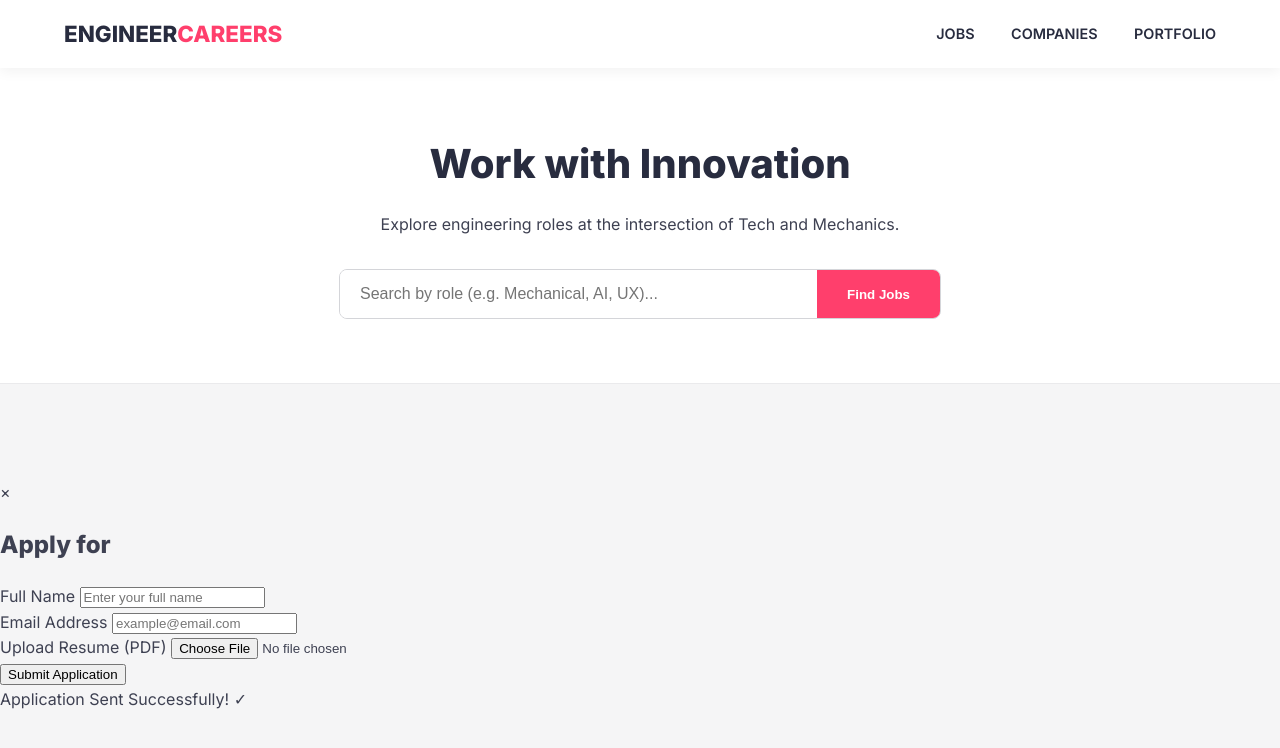
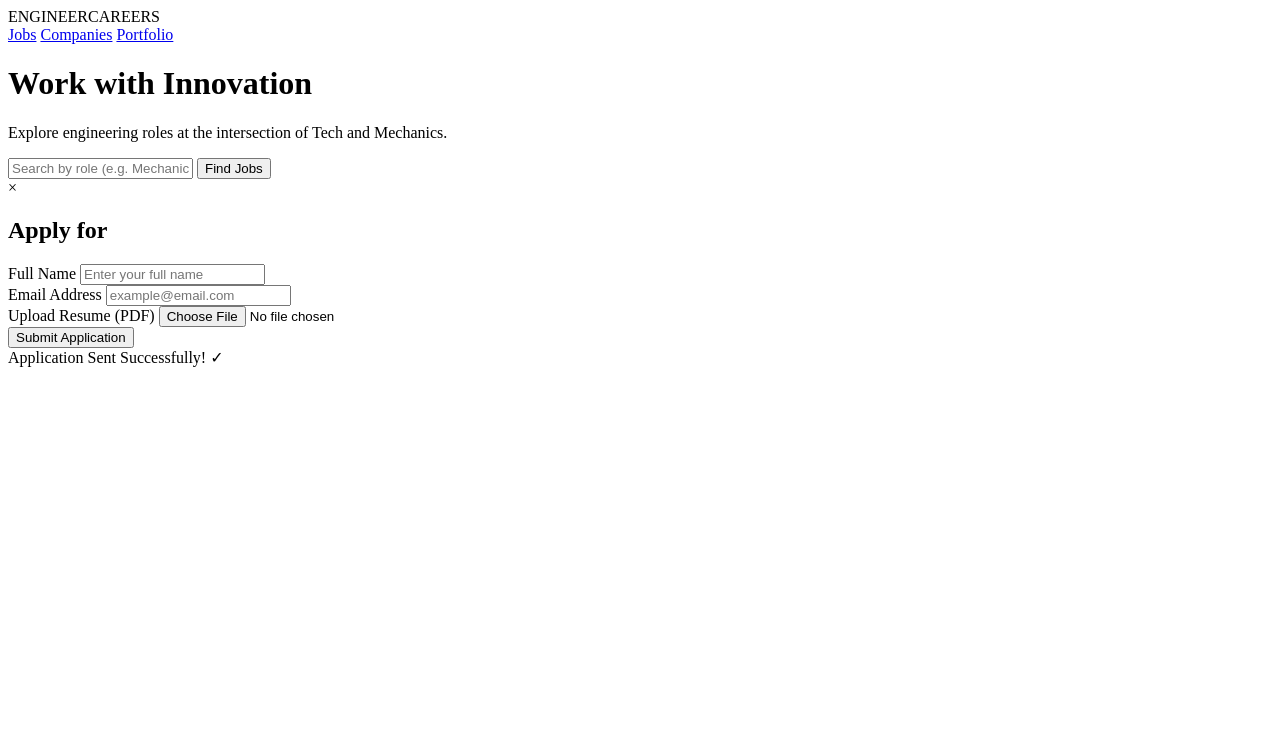
Before and after one commit to AdithRavi/jobportal, a plain HTML site: page index.html in a window 1280 px wide. Drawn offline with Linux system fonts and the light colour scheme.

Commit message:
Remove CSS variables and layout styles
Removed existing CSS variables and styles for the layout.

```diff
--- a/style.css
+++ b/style.css
@@ -1,101 +1,4 @@
-:root {
-    --primary: #ff3f6c;
-    --dark: #282c3f;
-    --text-main: #3e4152;
-    --text-muted: #94969f;
-    --bg: #f5f5f6;
-    --white: #ffffff;
-}
-
-body {
-    font-family: 'Inter', sans-serif;
-    margin: 0;
-    background-color: var(--bg);
-    color: var(--text-main);
-    line-height: 1.6;
-}
-
-.navbar {
-    display: flex;
-    justify-content: space-between;
-    align-items: center;
-    padding: 1rem 5%;
-    background: var(--white);
-    position: sticky;
-    top: 0;
-    z-index: 1000;
-    box-shadow: 0 4px 12px rgba(0,0,0,0.05);
-}
-
-.logo { font-weight: 800; font-size: 1.4rem; color: var(--dark); }
-.logo span { color: var(--primary); }
-
-.nav-links a {
-    text-decoration: none;
-    color: var(--dark);
-    font-weight: 600;
-    margin-left: 2rem;
-    font-size: 0.9rem;
-    text-transform: uppercase;
-}
-
-.hero {
-    background: var(--white);
-    text-align: center;
-    padding: 4rem 1rem;
-    border-bottom: 1px solid #eaeaec;
-}
-
-.hero h1 { font-size: 2.5rem; margin: 0; color: var(--dark); }
-
-.search-box {
-    display: flex;
-    max-width: 600px;
-    margin: 2rem auto 0;
-    background: var(--white);
-    border: 1px solid #d4d5d9;
-    border-radius: 8px;
-    overflow: hidden;
-}
-
-#jobSearch {
-    flex: 1;
-    border: none;
-    padding: 15px 20px;
-    font-size: 1rem;
-    outline: none;
-}
-
-#searchBtn {
-    background: var(--primary);
-    color: var(--white);
-    border: none;
-    padding: 0 30px;
-    font-weight: 700;
-    cursor: pointer;
-}
-
-.container { padding: 3rem 5%; }
-.job-grid {
-    display: grid;
-    grid-template-columns: repeat(auto-fit, minmax(300px, 1fr));
-    gap: 25px;
-}
-
-.job-card {
-    background: var(--white);
-    padding: 2rem;
-    border-radius: 12px;
-    border: 1px solid #eaeaec;
-    transition: 0.3s ease;
-}
-
-.job-card:hover { transform: translateY(-5px); box-shadow: 0 10px 20px rgba(0,0,0,0.08); }
-
-.dept-tag {
-    background: #f0f0f0;
-    padding: 4px 10px;
-    border-radius: 4px;
+:    border-radius: 4px;
     font-size: 0.7rem;
     font-weight: 700;
     color: var(--text-muted);
```
